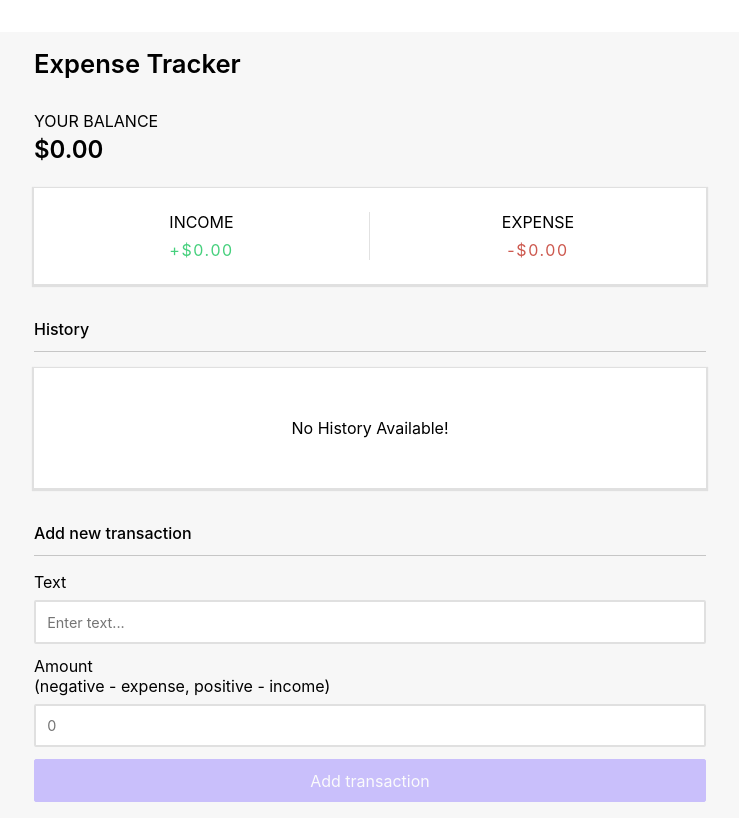
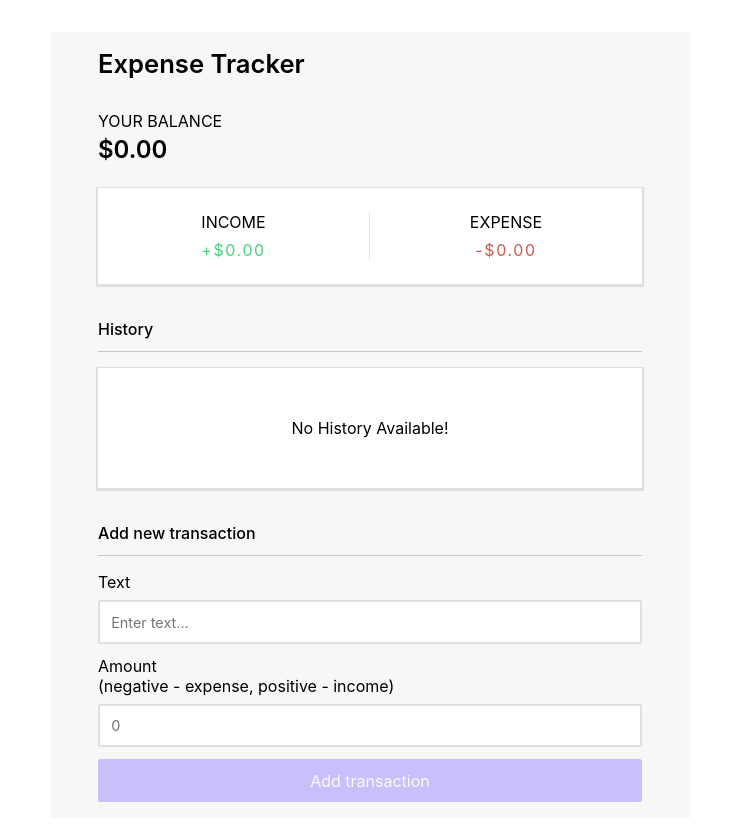
Before and after one commit to nitinkewlani/expense-tracker, a React (Create React App) app: page / in a window 1280 px wide. Shown: the top 840 px of the page, without its empty margins (270-1009 px from the left). Built offline with nearby package versions, Linux system fonts and the light colour scheme.

Commit message:
Update style.css

```diff
--- a/src/style.css
+++ b/src/style.css
@@ -14,7 +14,7 @@
 }
 
 .expenseTrackerContainer {
-  width: 60%;
+  width: 50%;
   background-color: #f7f7f7;
   margin: 2rem;
   padding: 1rem 3rem;
@@ -238,12 +238,12 @@
     margin-bottom: 1rem;
   }
   .expenseTrackerContainer {
-    width: 100%;
+    width: 90%;
   }
 }
 
 @media screen and (max-width: 600px) {
   .expenseTrackerContainer {
-    width: 100%;
+    width: 90%;
   }
 }
```
